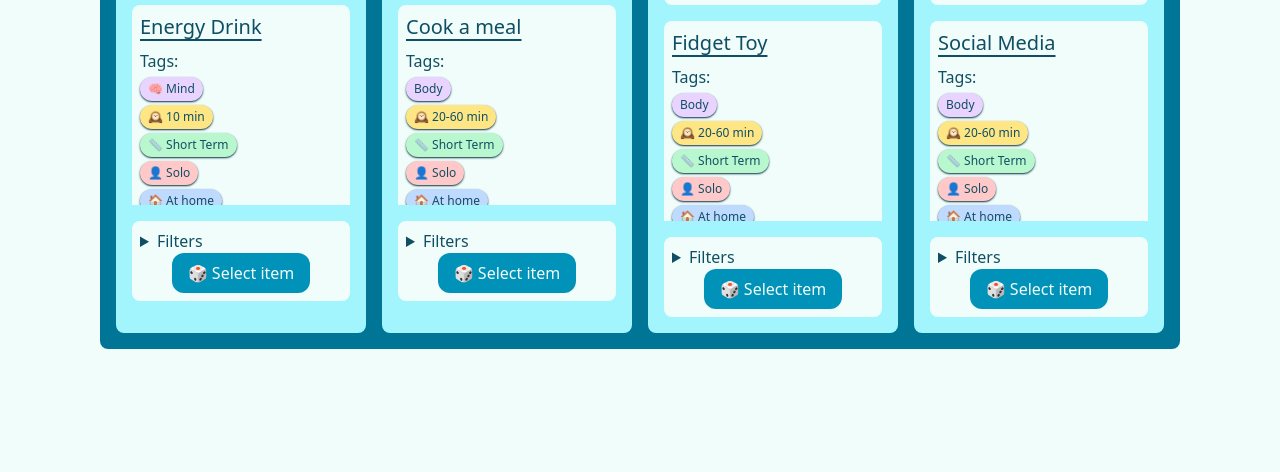
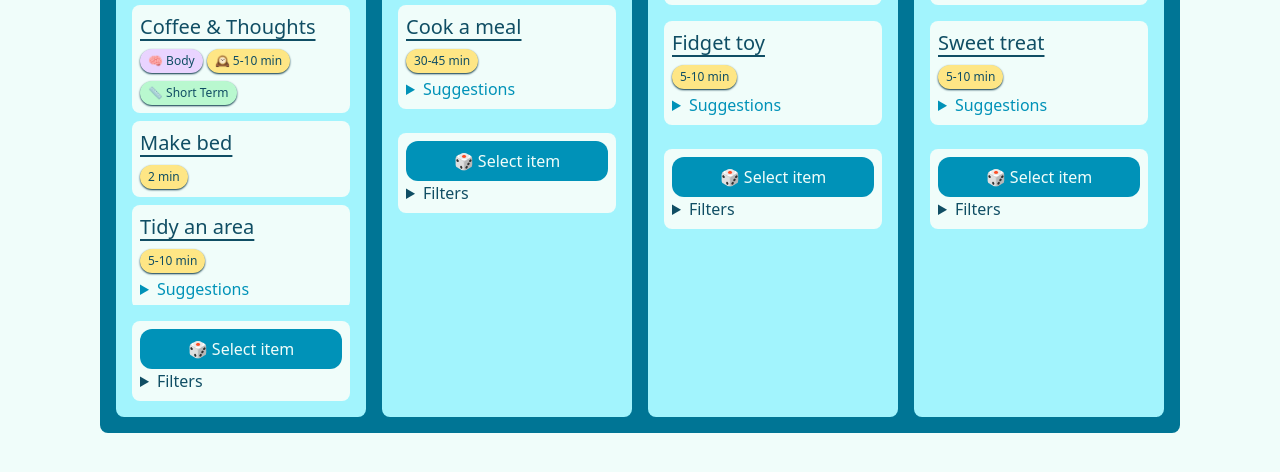
Before and after one commit to mqy-xii/self-care-app, a website with bundled scripts: page index.html in a window 1280 px wide. Shown: the part 270-742 px from the top of the page. Built offline with nearby package versions, Linux system fonts and the light colour scheme.

Commit message:
Add item generation and item DOM components

```diff
--- /dev/null
+++ b/data.js
@@ -0,0 +1,106 @@
+export const appetizers = Object.freeze([
+    {
+        name: "Coffee & Thoughts",
+        tags: [
+            {
+                type: "type",
+                value: "🧠 Body"
+            },
+            {
+                type: "time",
+                value: "🕰️ 5-10 min"
+            },
+            {
+                type: "length",
+                value: "📏 Short Term"
+            }
+        ]
+    },
+    {
+        name: "Make bed",
+        tags: [
+            {
+                type: "time",
+                value: "2 min"
+            }
+        ]
+    },
+    {
+        name: "Tidy an area",
+        tags: [
+            {
+                type: "time",
+                value: "5-10 min"
+            }
+        ],
+        suggestions: [
+            "Desk", "Floor"
+        ]
+    },
+    {
+        name: "Doodle",
+        tags: [
+            {
+                type: "time",
+                value: "5-10 min"
+            }
+        ]
+    },
+    {
+        name: "Stretch",
+        tags: [
+            {
+                type: "time",
+                value: "5-10 min"
+            }
+        ],
+        suggestions: [
+            "Back", "Legs", "Neck"
+        ]
+    },
+])
+
+export const entrees = Object.freeze([
+    {
+        name: "Cook a meal",
+        tags: [
+            {
+                type: "time",
+                value: "30-45 min"
+            }
+        ],
+        suggestions: [
+            "Pasta", "Pizza", "Pico de gallo"
+        ]
+    }
+])
+
+export const sides = Object.freeze([
+    {
+        name: "Fidget toy",
+        tags: [
+            {
+                type: "time",
+                value: "5-10 min"
+            }
+        ],
+        suggestions: [
+            "Tangle", "Spinner", "Pencil"
+        ]
+    }
+])
+
+export const desserts = Object.freeze([
+    {
+        name: "Sweet treat",
+        tags: [
+            {
+                type: "time",
+                value: "5-10 min"
+            }
+        ],
+        suggestions: [
+            "Candy", "Slushie", "Milkshake"
+        ]
+    }
+])
--- a/index.html
+++ b/index.html
@@ -17,11 +17,9 @@
                 <hr class="menu-divider">
                 <p>A quick hit of dopamine before or between activities <b>(5-10 mins)</b></p>
             </div>
-            <!-- <hr class="menu-divider"> -->
-            <ul class="menu-list">
-                <li class="menu-item">
+            <ul class="menu-list" id="appetizers-list">
+                <!-- <li class="menu-item">
                     <h3>Energy Drink</h3>
-                    <p>Tags:</p>
                     <div class="menu-tags">
                         <p class="type">🧠 Mind</p>
                         <p class="time">🕰️ 10 min</p>
@@ -30,15 +28,15 @@
                         <p class="location">🏠 At home</p>
                         <p class="cost">💸 &lt;$5</p>
                     </div>
-                    <p>Suggestions:</p>
-                    <ul class="pl-5 list-disc">
+                    <details><summary>Suggestions</summary>
+                        <ul>
                             <li>Redbull</li>
                             <li>Monster</li>
                         </ul>
+                    </details>
                 </li>
                 <li class="menu-item">
                     <h3>Doodle</h3>
-                    <p>Tags:</p>
                     <div class="menu-tags">
                         <p class="type">🌀 Soul</p>
                         <p class="time">🕰️ 5-10 min</p>
@@ -50,7 +48,6 @@
                 </li>
                 <li class="menu-item">
                     <h3>Stretch</h3>
-                    <p>Tags:</p>
                     <div class="menu-tags">
                         <p class="type">🌀 Soul</p>
                         <p class="time">🕰️ 10 min</p>
@@ -59,19 +56,25 @@
                         <p class="location">🏠 At home</p>
                         <p class="cost">💸 $100+</p>
                     </div>
-                </li>
+                </li> -->
             </ul>
             <div class="menu-select">
+                <button id="appetizers-button">🎲 Select item</button>
                 <details><summary>Filters</summary>
                     <form>
-                        <input type="checkbox" id="mind" name="mind" value="Mind"><label>Mind</label>
-                        <input type="checkbox" id="body" name="body" value="Body"><label>Body</label>
-                        <input type="checkbox" id="soul" name="soul" value="Soul"><label>Soul</label>
-                        <input type="checkbox" id="short-term" name="short-term" value="Short Term"><label>Short Term</label>
-                        <input type="checkbox" id="long-term" name="long-term" value="Long Term"><label>Longer Term</label>
+                        <!--Convert to buttons & DOM template-->
+                        <div class="filter type"><input type="checkbox" id="mind" name="mind" value="Mind"><label>Mind</label></div>
+                        <div class="filter type"><input type="checkbox" id="body" name="body" value="Body"><label>Body</label></div>
+                        <div class="filter type"><input type="checkbox" id="soul" name="soul" value="Soul"><label>Soul</label></div>
+                        <div class="filter time"><input type="checkbox" id="time" name="time" value="time"><label>Time</label></div>
+                        <div class="filter length"><input type="checkbox" id="length" name="length" value="Length"><label>Length</label></div>
+                        <div class="filter participants"><input type="checkbox" id="short-term" name="short-term" value="Short Term"><label>Short Term</label></div>
+                        <div class="filter location"><input type="checkbox" id="long-term" name="long-term" value="Long Term"><label>Longer Term</label></div>
+                        <div class="filter cost"><input type="checkbox" id="long-term" name="long-term" value="Long Term"><label>&lt;$10</label></div>
+                        <div class="filter cost"><input type="checkbox" id="long-term" name="long-term" value="Long Term"><label>$20-50</label></div>
+                        <div class="filter cost"><input type="checkbox" id="long-term" name="long-term" value="Long Term"><label>$100+</label></div>
                     </form>
                 </details>
-                <button>🎲 Select item</button>
             </div>
         </div>
         <div class="menu-category">
@@ -80,10 +83,9 @@
                 <hr class="menu-divider">
                 <p>Longer dopaminergic activities that are fulfilling <b>(15+ min)</b></p>
             </div>
-                        <ul class="menu-list">
-                <li class="menu-item">
+            <ul class="menu-list" id="entrees-list">
+                <!-- <li class="menu-item">
                     <h3>Cook a meal</h3>
-                    <p>Tags:</p>
                     <div class="menu-tags">
                         <p class="type">Body</p>
                         <p class="time">🕰️ 20-60 min</p>
@@ -92,15 +94,15 @@
                         <p class="location">🏠 At home</p>
                         <p class="cost">💸 $$</p>
                     </div>
-                    <p>Suggestions:</p>
+                    <details class="pt-1"><summary>Suggestions</summary>
                         <ul class="pl-5 list-disc">
                             <li>Pasta</li>
                             <li>Pico de gallo</li>
                         </ul>
+                    </details>
                 </li>
                 <li class="menu-item">
                     <h3>Read a book</h3>
-                    <p>Tags:</p>
                     <div class="menu-tags">
                         <p class="type">🌀 Soul</p>
                         <p class="time">🕰️ 5-10 min</p>
@@ -118,7 +120,6 @@
                 </li>
                 <li class="menu-item">
                     <h3>Art Study</h3>
-                    <p>Tags:</p>
                     <div class="menu-tags">
                         <p class="type">🌀 Soul</p>
                         <p class="time">🕰️ 10 min</p>
@@ -133,9 +134,10 @@
                         <li>Paint</li>
                         <li>Pixel</li>
                     </ul>
-                </li>
+                </li> -->
             </ul>
             <div class="menu-select">
+                <button id="entrees-button">🎲 Select item</button>
                 <details><summary>Filters</summary>
                     <form>
                         <input type="checkbox" id="mind" name="mind" value="Mind"><label>Mind</label>
@@ -145,7 +147,6 @@
                         <input type="checkbox" id="long-term" name="long-term" value="Long Term"><label>Longer Term</label>
                     </form>
                 </details>
-                <button>🎲 Select item</button>
             </div>
         </div>
         <div class="menu-category">
@@ -154,10 +155,9 @@
                 <hr class="menu-divider">
                 <p>Things you can add to necessary activities to make them more enjoyable</p>
             </div>
-                        <ul class="menu-list">
-                <li class="menu-item">
+            <ul class="menu-list" id="sides-list">
+                <!-- <li class="menu-item">
                     <h3>Fidget Toy</h3>
-                    <p>Tags:</p>
                     <div class="menu-tags">
                         <p class="type">Body</p>
                         <p class="time">🕰️ 20-60 min</p>
@@ -173,7 +173,6 @@
                 </li>
                 <li class="menu-item">
                     <h3>Music</h3>
-                    <p>Tags:</p>
                     <div class="menu-tags">
                         <p class="type">🌀 Soul</p>
                         <p class="time">🕰️ 5-10 min</p>
@@ -185,7 +184,6 @@
                 </li>
                 <li class="menu-item">
                     <h3>Light a candle</h3>
-                    <p>Tags:</p>
                     <div class="menu-tags">
                         <p class="type">🌀 Soul</p>
                         <p class="time">🕰️ 10 min</p>
@@ -194,9 +192,10 @@
                         <p class="location">🏠 At home</p>
                         <p class="cost">💸 $100+</p>
                     </div>
-                </li>
+                </li> -->
             </ul>
             <div class="menu-select">
+                <button id="sides-button">🎲 Select item</button>
                 <details><summary>Filters</summary>
                     <form>
                         <input type="checkbox" id="mind" name="mind" value="Mind"><label>Mind</label>
@@ -206,7 +205,6 @@
                         <input type="checkbox" id="long-term" name="long-term" value="Long Term"><label>Longer Term</label>
                     </form>
                 </details>
-                <button>🎲 Select item</button>
             </div>
         </div>
         <div class="menu-category">
@@ -215,10 +213,9 @@
                 <hr class="menu-divider">
                 <p>Dopamine fixes that are healthy in moderation but can be overdone.</p>
             </div>
-            <ul class="menu-list">
-                <li class="menu-item">
+            <ul class="menu-list" id="desserts-list">
+                <!-- <li class="menu-item">
                     <h3>Social Media</h3>
-                    <p>Tags:</p>
                     <div class="menu-tags">
                         <p class="type">Body</p>
                         <p class="time">🕰️ 20-60 min</p>
@@ -230,7 +227,6 @@
                 </li>
                 <li class="menu-item">
                     <h3>Video Games</h3>
-                    <p>Tags:</p>
                     <div class="menu-tags">
                         <p class="type">🌀 Soul</p>
                         <p class="time">🕰️ 5-10 min</p>
@@ -242,7 +238,6 @@
                 </li>
                 <li class="menu-item">
                     <h3>Sweet Treat</h3>
-                    <p>Tags:</p>
                     <div class="menu-tags">
                         <p class="type">🌀 Soul</p>
                         <p class="time">🕰️ 10 min</p>
@@ -251,9 +246,10 @@
                         <p class="location">🏠 At home</p>
                         <p class="cost">💸 $100+</p>
                     </div>
-                </li>
+                </li> -->
             </ul>
             <div class="menu-select">
+                <button id="desserts-button">🎲 Select item</button>
                 <details><summary>Filters</summary>
                     <form>
                         <input type="checkbox" id="mind" name="mind" value="Mind"><label>Mind</label>
@@ -263,9 +259,9 @@
                         <input type="checkbox" id="long-term" name="long-term" value="Long Term"><label>Longer Term</label>
                     </form>
                 </details>
-                <button>🎲 Select item</button>
             </div>
         </div>
     </div>
+    <script type="module" src="./main.js"></script>
 </body>
 </html>
--- a/main.js
+++ b/main.js
@@ -0,0 +1,62 @@
+import { appetizers, entrees, sides, desserts } from "./data.js"
+
+function renderMenuItem(item) {
+  const tagsHtml = item.tags
+    .map(tag => `<p class="${tag.type}">${tag.value}</p>`)
+    .join('');
+
+  const suggestionsHtml = item.suggestions?.length
+    ? `<details>
+         <summary>Suggestions</summary>
+         <ul>
+           ${item.suggestions.map(s => `<li>${s}</li>`).join('')}
+         </ul>
+       </details>`
+    : '';
+
+  return `
+    <li class="menu-item">
+      <h3>${item.name}</h3>
+      <div class="menu-tags">${tagsHtml}</div>
+      ${suggestionsHtml}
+    </li>
+  `;
+}
+
+document.getElementById("appetizers-list").innerHTML = appetizers.map(item => renderMenuItem(item)).join('')
+document.getElementById("entrees-list").innerHTML = entrees.map(item => renderMenuItem(item)).join('')
+document.getElementById("sides-list").innerHTML = sides.map(item => renderMenuItem(item)).join('')
+document.getElementById("desserts-list").innerHTML = desserts.map(item => renderMenuItem(item)).join('')
+
+const generateRandomItem = (list, filters) => {
+    let result = Math.floor(Math.random() * list.length)
+    console.info(result)
+    console.info(list[result].name)
+    if (list[result].suggestions) return list[result].name + `\nSuggestions: ` + list[result].suggestions
+    return list[result].name
+}
+
+const appsButton = document.querySelector("#appetizers-button")
+const entreesButton = document.querySelector("#entrees-button")
+const sidesButton = document.querySelector("#sides-button")
+const dessertsButton = document.querySelector("#desserts-button")
+
+appsButton.addEventListener("click", () => {
+    console.info("Generating appetizer...")
+    alert(generateRandomItem(appetizers))
+})
+
+entreesButton.addEventListener("click", () => {
+    console.info("Generating entree...")
+    alert(generateRandomItem(entrees))
+})
+
+sidesButton.addEventListener("click", () => {
+    console.info("Generating side...")
+    alert(generateRandomItem(sides))
+})
+
+dessertsButton.addEventListener("click", () => {
+    console.info("Generating dessert...")
+    alert(generateRandomItem(desserts))
+})
--- a/package.json
+++ b/package.json
@@ -1,4 +1,9 @@
 {
+  "type": "module",
+  "scripts": {
+    "build:css": "npx @tailwindcss/cli -i ./styles.css -o ./output.css",
+    "watch:css": "npx @tailwindcss/cli -i ./styles.css -o ./output.css --watch"
+  },
   "dependencies": {
     "@tailwindcss/cli": "^4.2.4",
     "tailwindcss": "^4.2.4"
--- a/styles.css
+++ b/styles.css
@@ -2,6 +2,38 @@
 
 body {
     @apply lg:mt-4 lg:mb-4 md:ml-20 md:mr-20 lg:p-5 p-2
+}
+
+form {
+    @apply flex flex-wrap gap-1
+}
+
+.filter {
+    @apply rounded-2xl bg-gray-300 p-1.5 w-fit
+}
+
+form > .type {
+    @apply bg-purple-200
+}
+
+form > .time {
+    @apply bg-yellow-200
+}
+
+form > .length {
+    @apply bg-green-200
+}
+
+form > .participants {
+    @apply bg-red-200
+}
+
+form > .location {
+    @apply bg-blue-200
+}
+
+form > .cost {
+    @apply bg-lime-200
 }
 
 .menu-title {
@@ -33,7 +65,11 @@ body {
 }
 
 .menu-list {
-    @apply m-4 max-h-50 overflow-y-scroll
+    @apply m-4 max-h-75 overflow-y-scroll
+}
+
+.menu-list details {
+    @apply text-cyan-600
 }
 
 .menu-item {
@@ -45,15 +81,23 @@ body {
 }
 
 .menu-item p {
-    @apply pt-2 text-cyan-900
+    @apply pt-1 text-cyan-900
 }
 
-.menu-tags div {
-    @apply grid grid-cols-1
+.menu-item details {
+    @apply pt-1
+}
+
+.menu-item details > ul {
+    @apply pl-5 list-disc
+}
+
+.menu-tags {
+    @apply flex flex-wrap gap-x-1
 }
 
 .menu-tags p {
-    @apply bg-gray-300 p-1 pl-2 pr-2 mb-1 mt-1 w-fit rounded-xl text-xs shadow-xs shadow-cyan-950
+    @apply bg-gray-300 p-1 pl-2 pr-2 mt-2 w-fit rounded-xl text-xs shadow-xs shadow-cyan-950
 }
 
 .menu-tags > .type {
@@ -85,7 +129,7 @@ body {
 }
 
 .menu-select button {
-    @apply bg-cyan-600 text-teal-50 object-left pt-2 pb-2 pl-4 pr-4 hover:bg-cyan-700 rounded-xl
+    @apply bg-cyan-600 text-teal-50 object-left pt-2 pb-2 pl-4 pr-4 hover:bg-cyan-700 rounded-xl w-full
 }
 
 .menu-select details {
```
Also changed, not shown: output.css. Lines whose indentation alone changed are shown as unchanged.
